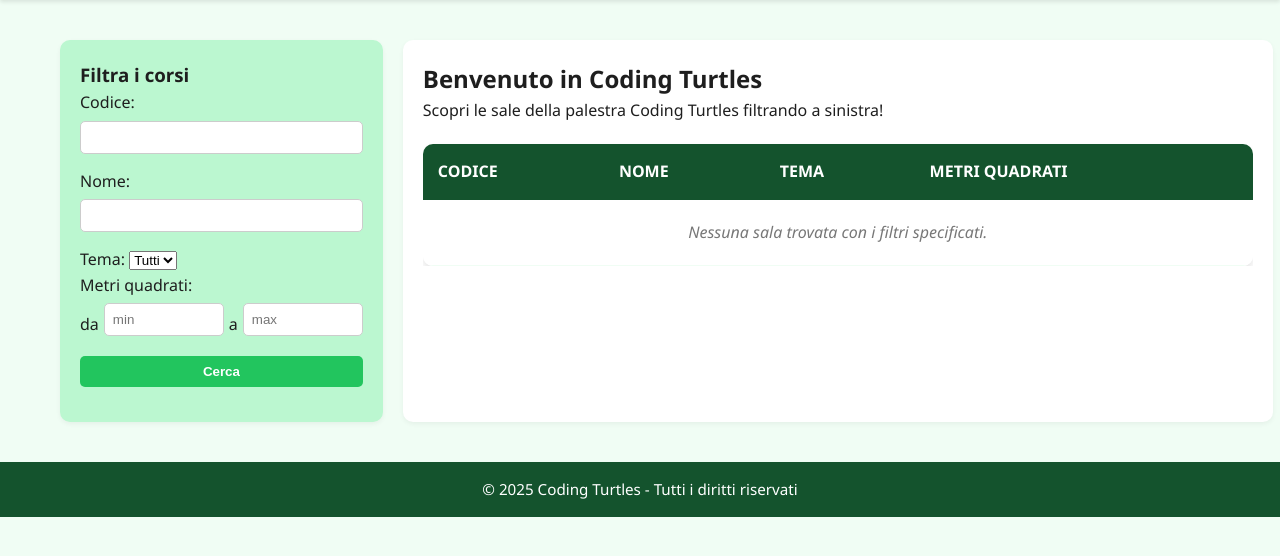
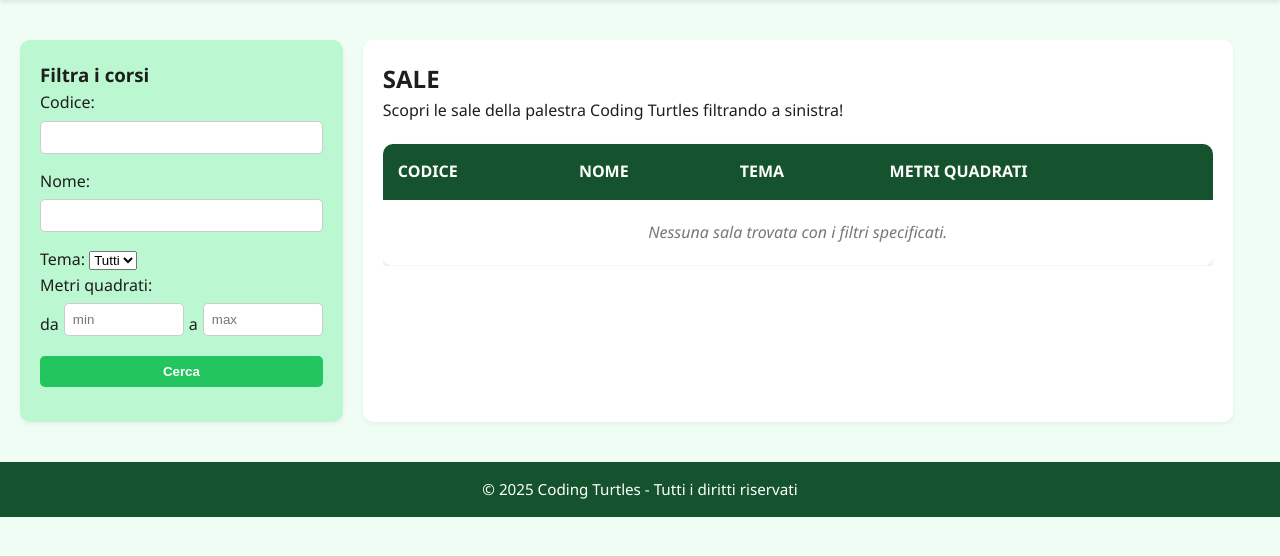
Before and after one commit to Leonardo1888/CodingTurtles, a PHP site: page /sale.php in a window 1280 px wide. Shown: the part 175-731 px from the top of the page. Run offline with PHP 8.4, Linux system fonts and the light colour scheme; data that the repository does not hold is empty.

Commit message:
migliorata GUi

```diff
--- a/abbonamenti.php
+++ b/abbonamenti.php
@@ -52,7 +52,7 @@
             </aside>
 
             <main class="colonna-risultati" id="risultati">
-                <h2>Benvenuto in Coding Turtles</h2>
+                <h2>ABBONAMENTI</h2>
                 <p>Scopri gli abbonamenti acquistati filtrando a sinistra!</p>
 
                 <div class="table-responsive">
--- a/clienti.php
+++ b/clienti.php
@@ -52,7 +52,7 @@
             </aside>
 
             <main class="colonna-risultati" id="risultati">
-                <h2>Benvenuto in Coding Turtles</h2>
+                <h2>CLIENTI</h2>
                 <p>Scopri i clienti filtrando a sinistra!</p>
 
                 <div class="table-responsive">
--- a/css/style.css
+++ b/css/style.css
@@ -161,7 +161,7 @@ body {
   flex-direction: row;
   gap: 20px;
   max-width: 1200px;
-  margin: 40px auto;
+  margin: 40px 0;
   padding: 0 20px;
 }
 
--- a/sale.php
+++ b/sale.php
@@ -56,7 +56,7 @@
             </aside>
 
             <main class="colonna-risultati" id="risultati">
-                <h2>Benvenuto in Coding Turtles</h2>
+                <h2>SALE</h2>
                 <p>Scopri le sale della palestra Coding Turtles filtrando a sinistra!</p>
 
                 <div class="table-responsive">
```
